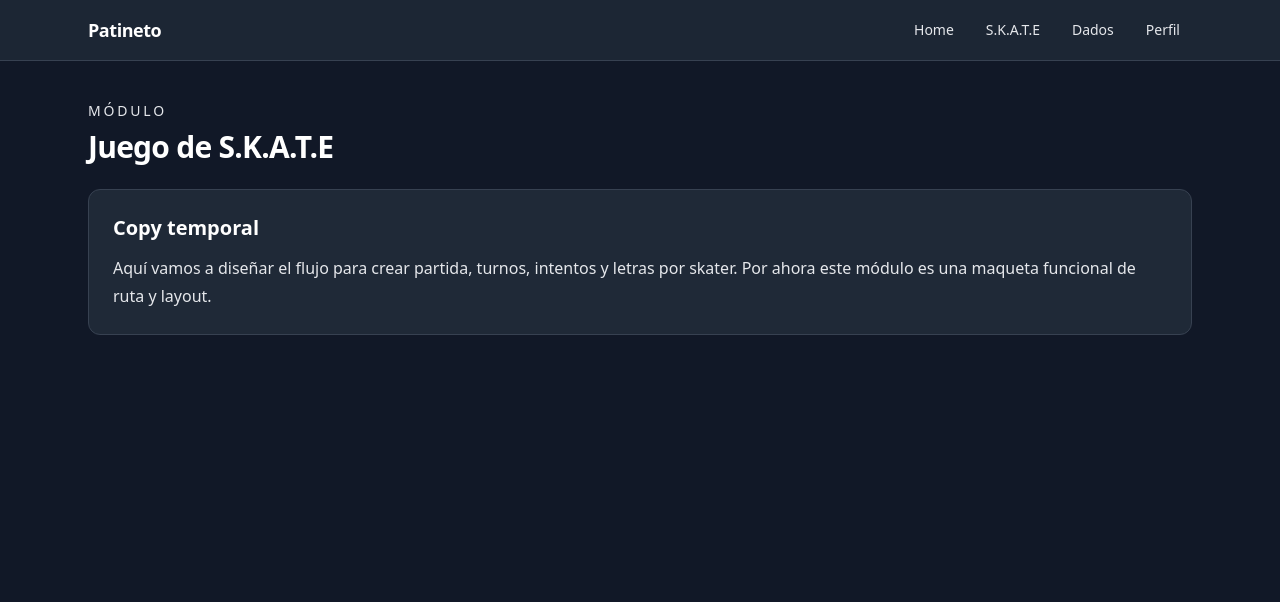
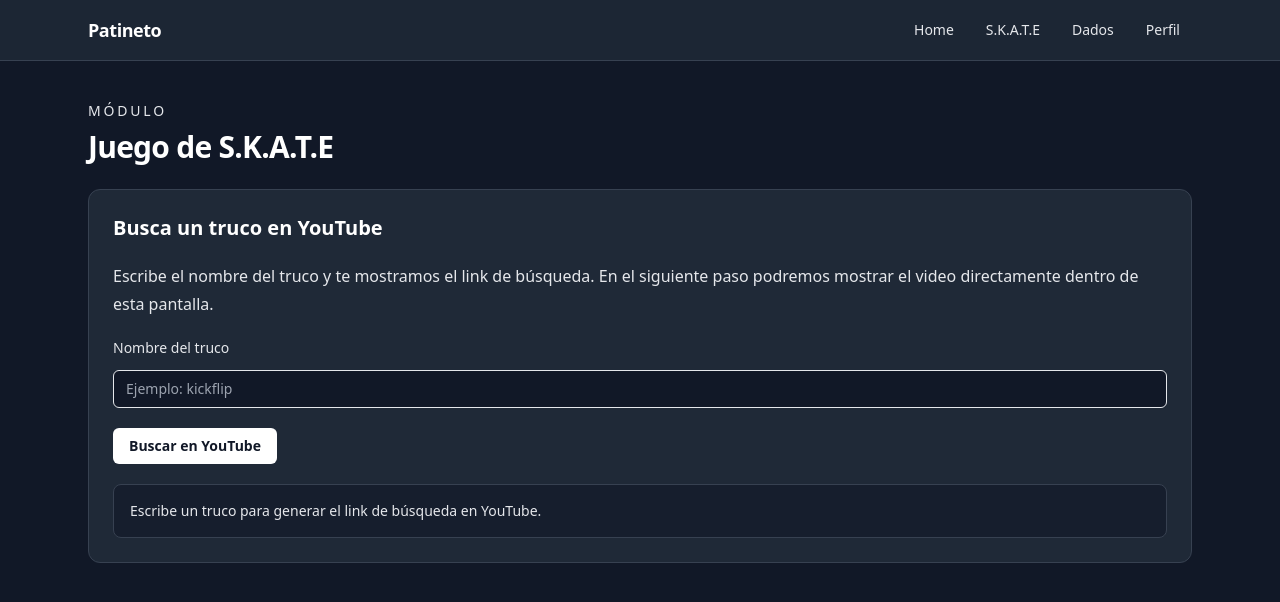
Before and after one commit to calderonsteven/patineto, a Next.js app: page /skate in a window 1280 px wide. Shown: the top 602 px of the page. Built offline with nearby package versions, Linux system fonts and the light colour scheme.

Commit message:
Add YouTube trick search link UI on skate page

```diff
--- a/app/skate/page.tsx
+++ b/app/skate/page.tsx
@@ -1,4 +1,21 @@
+'use client';
+
+import { useMemo, useState } from 'react';
+
 export default function SkatePage() {
+  const [trick, setTrick] = useState('');
+
+  const youtubeSearchUrl = useMemo(() => {
+    const cleanedTrick = trick.trim();
+
+    if (!cleanedTrick) {
+      return '';
+    }
+
+    const query = encodeURIComponent(`${cleanedTrick} skate trick`);
+    return `https://www.youtube.com/results?search_query=${query}`;
+  }, [trick]);
+
   return (
     <section className="space-y-6">
       <header className="space-y-2">
@@ -6,12 +23,54 @@ export default function SkatePage() {
         <h1 className="text-3xl font-bold tracking-tight">Juego de S.K.A.T.E</h1>
       </header>
 
-      <div className="rounded-xl border border-deck-700 bg-deck-800 p-6">
-        <h2 className="text-xl font-semibold">Copy temporal</h2>
-        <p className="mt-3 leading-7 text-deck-200">
-          Aquí vamos a diseñar el flujo para crear partida, turnos, intentos y letras por skater. Por ahora este módulo
-          es una maqueta funcional de ruta y layout.
+      <div className="space-y-5 rounded-xl border border-deck-700 bg-deck-800 p-6">
+        <h2 className="text-xl font-semibold">Busca un truco en YouTube</h2>
+        <p className="leading-7 text-deck-200">
+          Escribe el nombre del truco y te mostramos el link de búsqueda. En el siguiente paso podremos mostrar el
+          video directamente dentro de esta pantalla.
         </p>
+
+        <div className="space-y-3">
+          <label htmlFor="trick-name" className="block text-sm font-medium text-deck-200">
+            Nombre del truco
+          </label>
+          <input
+            id="trick-name"
+            type="text"
+            value={trick}
+            onChange={(event) => setTrick(event.target.value)}
+            placeholder="Ejemplo: kickflip"
+            className="w-full rounded-md border border-deck-600 bg-deck-900 px-3 py-2 text-sm text-white placeholder:text-deck-300 focus:border-white focus:outline-none"
+          />
+        </div>
+
+        <a
+          href={youtubeSearchUrl || undefined}
+          target="_blank"
+          rel="noopener noreferrer"
+          aria-disabled={!youtubeSearchUrl}
+          className="inline-flex w-fit rounded-md bg-white px-4 py-2 text-sm font-semibold text-deck-900 transition hover:bg-deck-200 aria-disabled:cursor-not-allowed aria-disabled:bg-deck-600 aria-disabled:text-deck-300"
+        >
+          Buscar en YouTube
+        </a>
+
+        <div className="rounded-lg border border-deck-700 bg-deck-900/60 p-4 text-sm text-deck-200">
+          {youtubeSearchUrl ? (
+            <>
+              <p className="font-medium text-white">Link generado:</p>
+              <a
+                href={youtubeSearchUrl}
+                target="_blank"
+                rel="noopener noreferrer"
+                className="mt-2 block break-all text-blue-300 underline decoration-blue-400/70 underline-offset-2"
+              >
+                {youtubeSearchUrl}
+              </a>
+            </>
+          ) : (
+            <p>Escribe un truco para generar el link de búsqueda en YouTube.</p>
+          )}
+        </div>
       </div>
     </section>
   );
```
